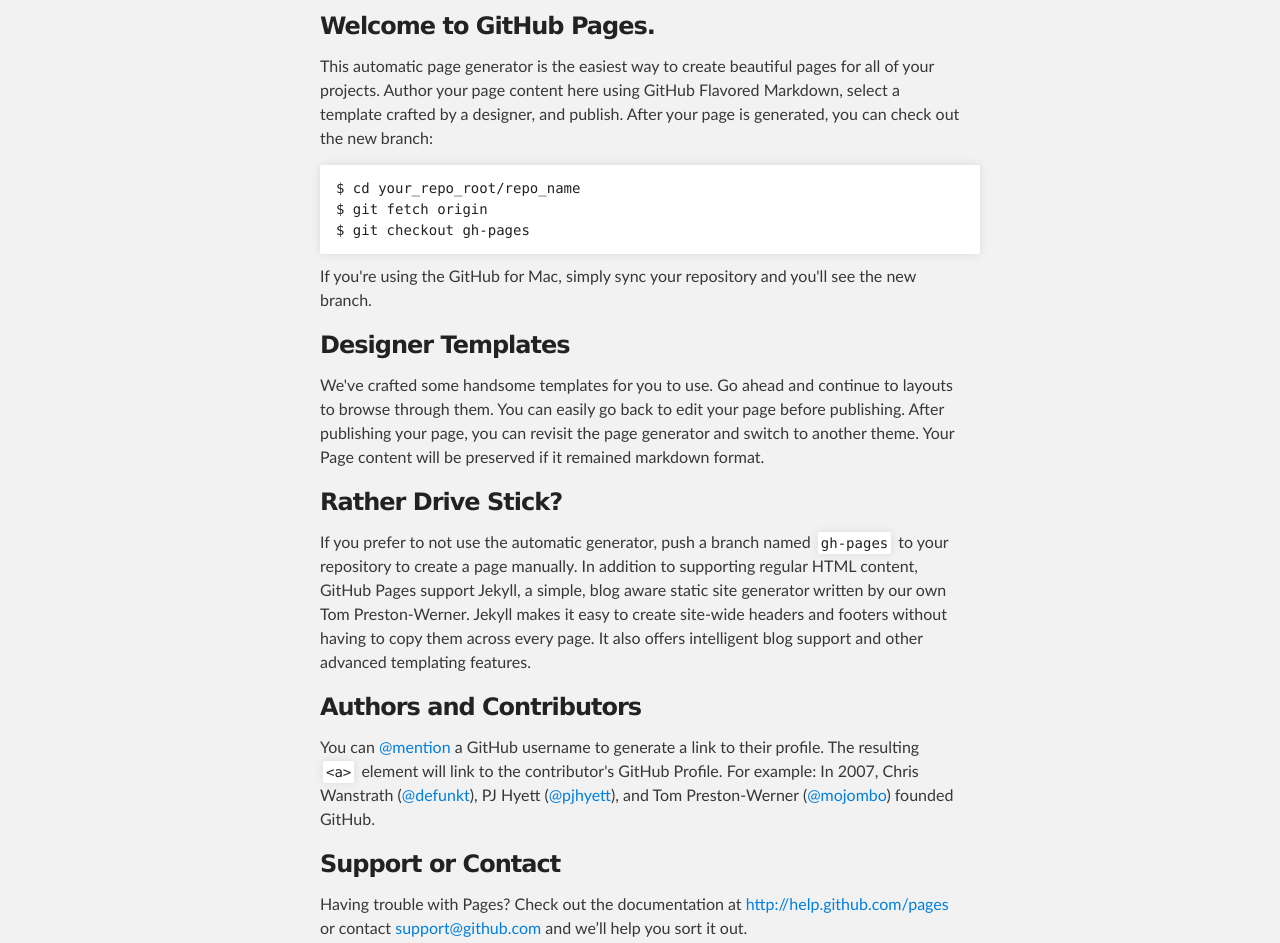
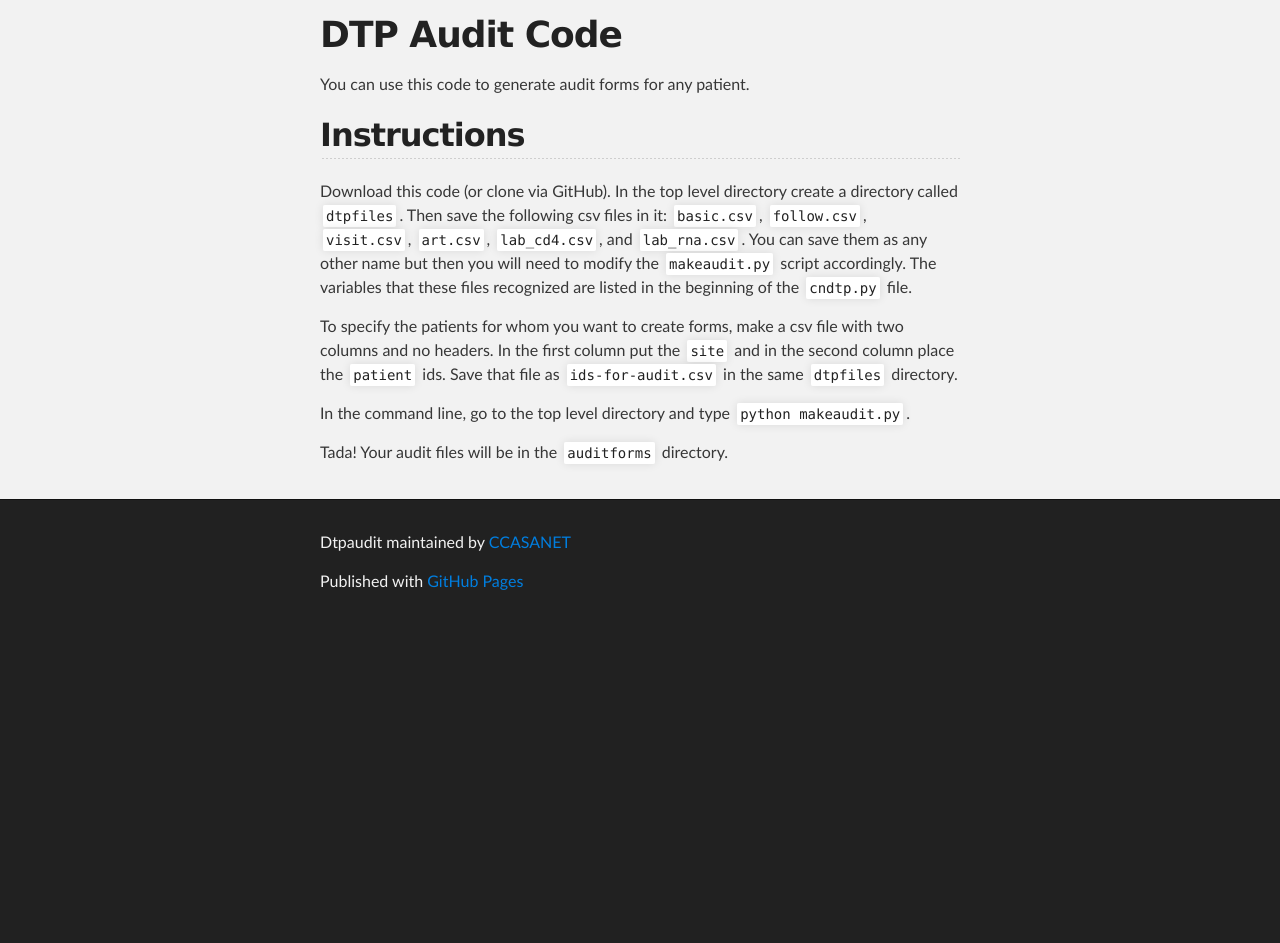
Before and after one commit to CCASANET/dtpaudit, a plain HTML site: page index.html in a window 1280 px wide. Shown: the part 288-1231 px from the top of the page. After the commit the page ends 916 px from the top, so only its background shows below. Drawn offline with Linux system fonts and the light colour scheme.

Commit message:
Create gh-pages branch via GitHub

```diff
--- a/index.html
+++ b/index.html
@@ -31,32 +31,19 @@
     <!-- MAIN CONTENT -->
     <div id="main_content_wrap" class="outer">
       <section id="main_content" class="inner">
-        <h3>Welcome to GitHub Pages.</h3>
+        <h1>DTP Audit Code</h1>
 
-<p>This automatic page generator is the easiest way to create beautiful pages for all of your projects. Author your page content here using GitHub Flavored Markdown, select a template crafted by a designer, and publish. After your page is generated, you can check out the new branch:</p>
+<p>You can use this code to generate audit forms for any patient.</p>
 
-<pre><code>$ cd your_repo_root/repo_name
-$ git fetch origin
-$ git checkout gh-pages
-</code></pre>
+<h2>Instructions</h2>
 
-<p>If you're using the GitHub for Mac, simply sync your repository and you'll see the new branch.</p>
+<p>Download this code (or clone via GitHub). In the top level directory create a directory called <code>dtpfiles</code>. Then save the following csv files in it: <code>basic.csv</code>, <code>follow.csv</code>, <code>visit.csv</code>, <code>art.csv</code>, <code>lab_cd4.csv</code>, and <code>lab_rna.csv</code>. You can save them as any other name but then you will need to modify the <code>makeaudit.py</code> script accordingly. The variables that these files recognized are listed in the beginning of the <code>cndtp.py</code> file.</p>
 
-<h3>Designer Templates</h3>
+<p>To specify the patients for whom you want to create forms, make a csv file with two columns and no headers. In the first column put the <code>site</code> and in the second column place the <code>patient</code> ids. Save that file as <code>ids-for-audit.csv</code> in the same <code>dtpfiles</code> directory.</p>
 
-<p>We've crafted some handsome templates for you to use. Go ahead and continue to layouts to browse through them. You can easily go back to edit your page before publishing. After publishing your page, you can revisit the page generator and switch to another theme. Your Page content will be preserved if it remained markdown format.</p>
+<p>In the command line, go to the top level directory and type <code>python makeaudit.py</code>.</p>
 
-<h3>Rather Drive Stick?</h3>
-
-<p>If you prefer to not use the automatic generator, push a branch named <code>gh-pages</code> to your repository to create a page manually. In addition to supporting regular HTML content, GitHub Pages support Jekyll, a simple, blog aware static site generator written by our own Tom Preston-Werner. Jekyll makes it easy to create site-wide headers and footers without having to copy them across every page. It also offers intelligent blog support and other advanced templating features.</p>
-
-<h3>Authors and Contributors</h3>
-
-<p>You can <a href="https://github.com/blog/821" class="user-mention">@mention</a> a GitHub username to generate a link to their profile. The resulting <code>&lt;a&gt;</code> element will link to the contributor's GitHub Profile. For example: In 2007, Chris Wanstrath (<a href="https://github.com/defunkt" class="user-mention">@defunkt</a>), PJ Hyett (<a href="https://github.com/pjhyett" class="user-mention">@pjhyett</a>), and Tom Preston-Werner (<a href="https://github.com/mojombo" class="user-mention">@mojombo</a>) founded GitHub.</p>
-
-<h3>Support or Contact</h3>
-
-<p>Having trouble with Pages? Check out the documentation at <a href="http://help.github.com/pages">http://help.github.com/pages</a> or contact <a href="mailto:support@github.com">support@github.com</a> and we’ll help you sort it out.</p>
+<p>Tada! Your audit files will be in the <code>auditforms</code> directory.</p>
       </section>
     </div>
 
```
Also changed, not shown: params.json (+1 -1 lines).
